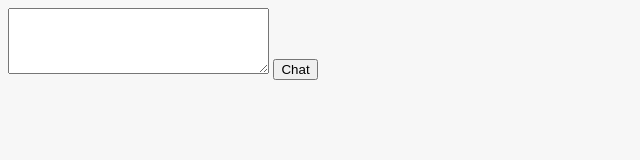
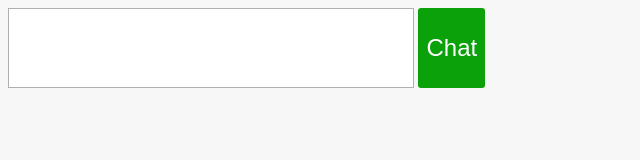
Before and after one commit to Havolt/chatApp, a website: page views/index.html in a window 1280 px wide. Shown: the whole page, without its empty margins (0-640 px from the left). Drawn offline with nearby package versions, Linux system fonts and the light colour scheme; files that its build step writes are made by us from their sources; files whose address does not match are found by name.

Commit message:
add style to text input and button

```diff
--- a/public/styles/indexMain.css
+++ b/public/styles/indexMain.css
@@ -3,3 +3,36 @@ body, html {
     font-family: Arial, Helvetica, sans-serif;
     background: #f7f7f7;
 }
+
+.chatInputText {
+    resize: none;
+}
+
+.chatInputText {
+    font-size: 20px;
+    display: inline-block;
+    outline: none;
+    vertical-align: bottom;
+    height: 74px;
+    width: 400px;
+    border: 1px solid rgb(179, 174, 179);
+
+}
+
+.chatInputButton {
+    outline: none;
+    font-size: 24px;
+    border-radius: 3px;
+    display: inline-block;
+    vertical-align: bottom;
+    background: rgb(10, 161, 10);
+    height: 80px;
+    padding: 0 8px;
+    color: white;
+    border: none;
+}
+
+.chatInputButton:hover {
+    cursor: pointer;
+    background: rgb(11, 124, 11);
+}
--- a/views/index.html
+++ b/views/index.html
@@ -16,7 +16,7 @@
             <div class="chatMain"></div>
             <div class="chatInput">
                 <div>
-                    <textarea name="chatInputText" class="chatInputText" cols="30" rows="4" ></textarea>
+                    <textarea name="chatInputText" class="chatInputText" ></textarea>
                     <button class="chatInputButton">Chat</button>
                 </div>
             </div>
```
